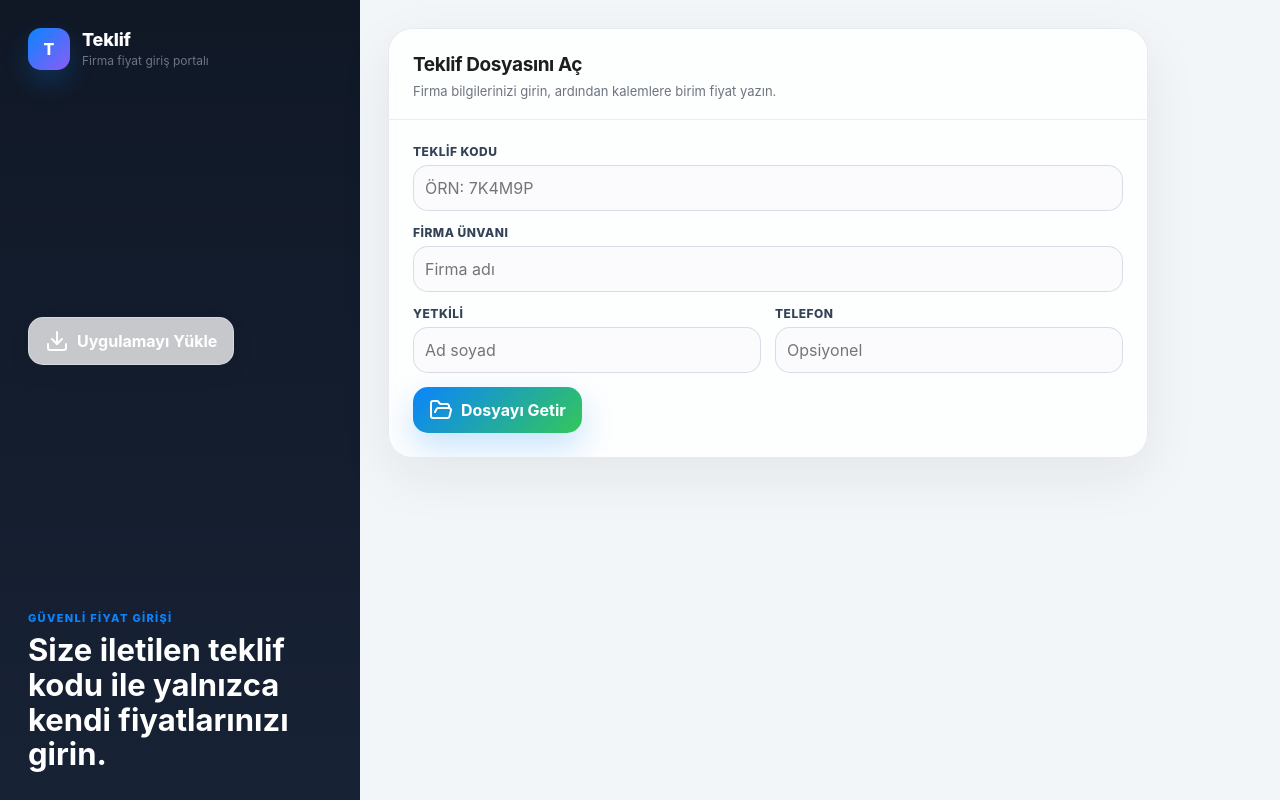
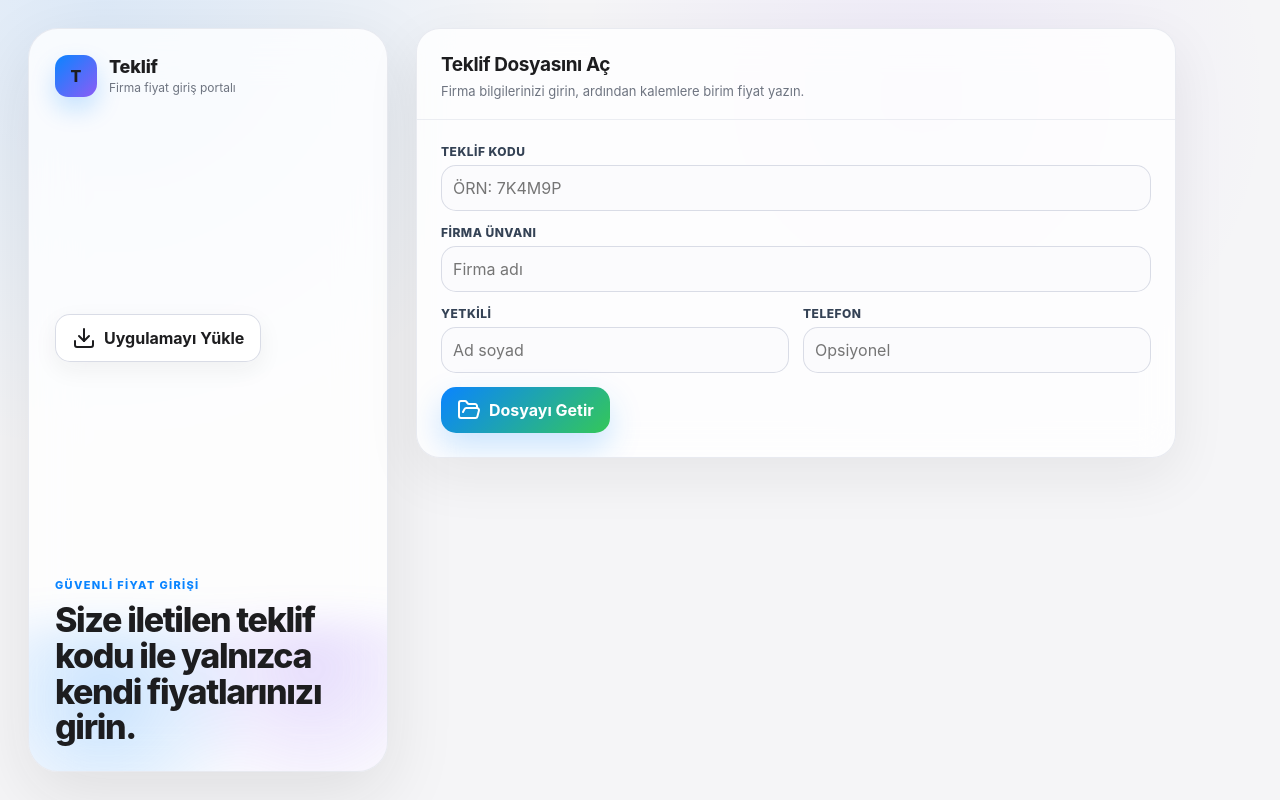
Before and after one commit to goktugersoz/teklif, a PHP site: page /vendor.html in a window 1280 px wide. Run offline with PHP 8.4, Linux system fonts and the light colour scheme; data that the repository does not hold is empty; some libraries are stand-ins or nearby versions.

Commit message:
Firma giriş panelini Apple tarzına uyarla

```diff
--- a/styles/app.css
+++ b/styles/app.css
@@ -665,52 +665,93 @@ td input.num{text-align:right;font-family:var(--mono)}
 }
 
 .vendor-page{
-  background:#f3f6f9;
+  background:
+    radial-gradient(circle at 8% 0%, rgba(10,132,255,.10), transparent 32%),
+    radial-gradient(circle at 72% 12%, rgba(139,92,246,.08), transparent 30%),
+    var(--bg);
 }
 .vendor-portal{
   min-height:100vh;
   display:grid;
   grid-template-columns:360px minmax(0,1fr);
+  gap:28px;
+  padding:28px;
 }
 .vendor-cover{
-  background:linear-gradient(180deg,#101826,#172235);
-  color:#fff;
-  padding:28px;
+  position:sticky;
+  top:28px;
+  height:calc(100vh - 56px);
+  background:rgba(255,255,255,.78);
+  color:var(--ink);
+  border:1px solid rgba(229,231,238,.86);
+  border-radius:30px;
+  box-shadow:0 22px 70px rgba(29,29,31,.10);
+  backdrop-filter:blur(24px) saturate(1.18);
+  padding:26px;
   display:flex;
   flex-direction:column;
   justify-content:space-between;
   gap:28px;
+  overflow:hidden;
+}
+.vendor-cover::before{
+  content:"";
+  position:absolute;
+  inset:auto -80px -110px -80px;
+  height:260px;
+  background:
+    radial-gradient(circle at 30% 30%, rgba(10,132,255,.22), transparent 38%),
+    radial-gradient(circle at 70% 18%, rgba(139,92,246,.20), transparent 36%);
+  filter:blur(18px);
+  pointer-events:none;
 }
 .vendor-cover__brand{
+  position:relative;
+  z-index:1;
   display:flex;
   align-items:center;
   gap:12px;
 }
+.vendor-cover .brand__subtitle{
+  color:var(--muted);
+}
 .vendor-install{
+  position:relative;
+  z-index:1;
   width:max-content;
-  border-color:rgba(255,255,255,.22);
-  background:rgba(255,255,255,.08);
-  color:#fff;
+  border-color:rgba(215,219,229,.95);
+  background:rgba(255,255,255,.82);
+  color:var(--ink);
+  box-shadow:0 12px 28px rgba(29,29,31,.08);
 }
 .vendor-install:hover{
-  background:rgba(255,255,255,.14);
+  background:#fff;
 }
 .vendor-cover h1{
-  margin:8px 0 0;
-  font-size:31px;
-  line-height:1.12;
-  letter-spacing:0;
+  position:relative;
+  z-index:1;
+  margin:10px 0 0;
+  max-width:290px;
+  font-size:34px;
+  line-height:1.05;
+  letter-spacing:-.04em;
+  font-weight:850;
+  color:var(--ink);
+}
+.vendor-cover .eyebrow{
+  position:relative;
+  z-index:1;
 }
 .vendor-cover__text{
   margin:14px 0 0;
-  color:#c4cfdd;
+  color:var(--muted);
   line-height:1.55;
 }
 .db-pill--light{
   max-width:260px;
 }
 .vendor-panel{
-  padding:28px;
+  padding:0;
   display:grid;
   gap:16px;
   align-content:start;
@@ -1009,7 +1050,12 @@ td input.num{text-align:right;font-family:var(--mono)}
   .sidebar__footer{margin-left:auto;margin-top:0}
   .dashboard-grid,.vendor-grid{grid-template-columns:1fr}
   .vendor-portal{grid-template-columns:1fr}
-  .vendor-cover{min-height:320px}
+  .vendor-cover{
+    position:relative;
+    top:auto;
+    height:auto;
+    min-height:320px;
+  }
   .stats-grid{grid-template-columns:repeat(2,minmax(0,1fr))}
 }
 
@@ -1115,7 +1161,8 @@ td input.num{text-align:right;font-family:var(--mono)}
   .vendor-portal{display:block}
   .vendor-cover{
     min-height:auto;
-    border-radius:0 0 18px 18px;
+    border-radius:22px;
+    margin:12px;
   }
   .vendor-cover .db-pill{display:none}
   .vendor-panel{
--- a/sw.js
+++ b/sw.js
@@ -1,4 +1,4 @@
-const CACHE_NAME = "teklif-pwa-v7";
+const CACHE_NAME = "teklif-pwa-v8";
 const APP_SHELL = [
   "./",
   "./index.html",
```
